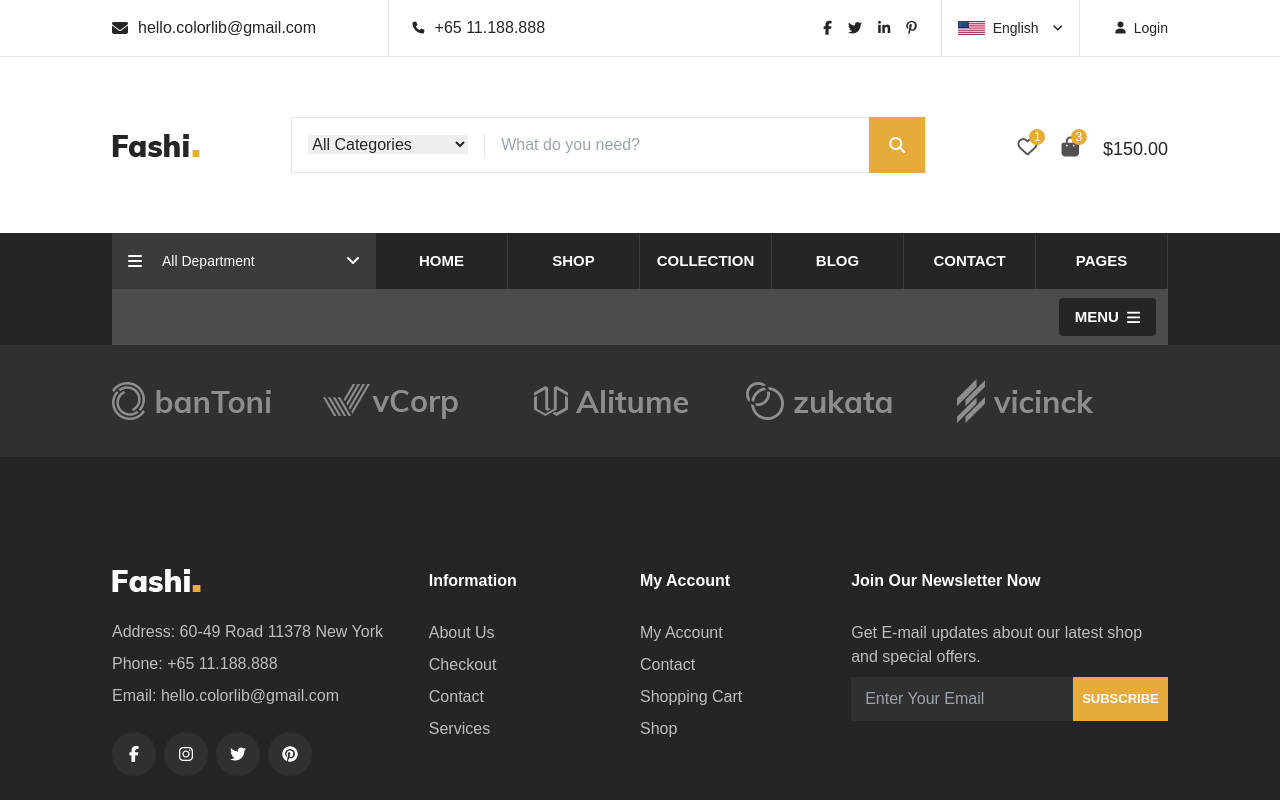
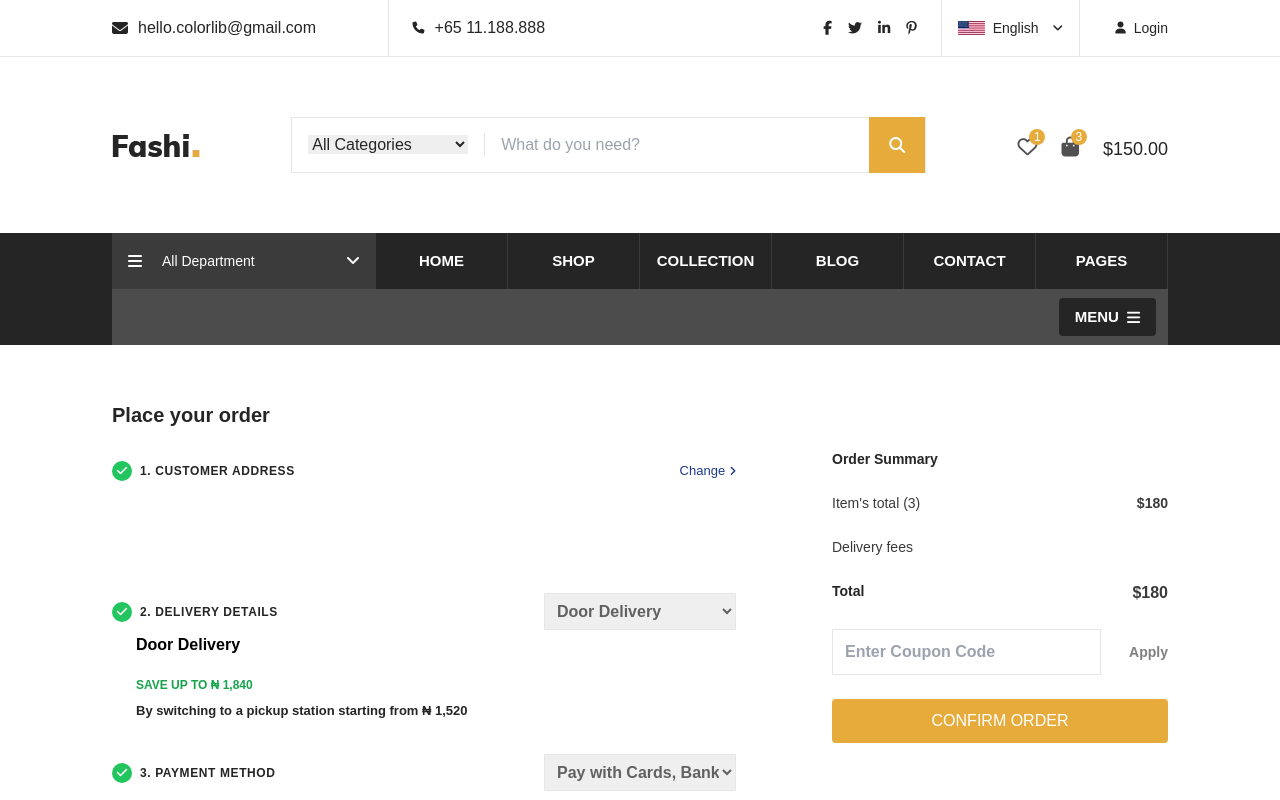
Before and after one commit to ANALOGUESHIFTS/AnalogueShiftsShoppingSite, a React (Vite) app: page /checkout in a window 1280 px wide. Shown: the top 800 px of the page. Built offline with nearby package versions, Linux system fonts and the light colour scheme; a web font is replaced by a local one.

Commit message:
Check Out Page

```diff
--- a/src/App.jsx
+++ b/src/App.jsx
@@ -17,6 +17,7 @@ import BlogPage from "./components/blogPage";
 import ContactPage from "./components/contactPage";
 import ShoppingCart from "./components/shoppingCart";
 import ProductDetails from "./components/productDetails";
+import CheckOutPage from "./components/checkoutPage";
 
 function App() {
   const [loading, setLoading] = useState(false);
@@ -63,6 +64,7 @@ function App() {
             <Route path="/contact" element={<ContactPage />} />
             <Route path="/shopping-cart" element={<ShoppingCart />} />
             <Route path="/product-details/:id" element={<ProductDetails />} />
+            <Route path="/checkout" element={<CheckOutPage />} />
           </Routes>
           <footer className="w-full">
             <div
--- /dev/null
+++ b/src/components/checkoutPage.jsx
@@ -0,0 +1,194 @@
+import { Link } from "react-router-dom";
+import { useState, useEffect } from "react";
+
+export default function CheckOutPage() {
+  const [cartProducts, setCartProducts] = useState([
+    {
+      id: 1,
+      name: "Pure Pineapple",
+      image: "/images/man-1.jpg",
+      price: 60.0,
+      quantity: 1,
+    },
+    {
+      id: 2,
+      name: "American lobster",
+      image: "/images/man-2.jpg",
+      price: 60.0,
+      quantity: 1,
+    },
+    {
+      id: 3,
+      name: "Guangzhou sweater",
+      image: "/images/man-3.jpg",
+      price: 60.0,
+      quantity: 1,
+    },
+  ]);
+  const [deliveryMethod, setDeliveryMethod] = useState("Door Delivery");
+  const [pickUpStation, setPickUpStation] = useState("");
+  const [total, setTotal] = useState(0);
+  const [paymentMethod, setPaymentMethod] = useState(
+    "Pay with Cards, Bank Transfer or USSD"
+  );
+  const [couponCode, setCouponCode] = useState("");
+
+  useEffect(() => {
+    setTotal(0);
+    cartProducts.forEach((data) => {
+      setTotal((prev) => (prev += data.price));
+    });
+  }, []);
+  return (
+    <main className="px-28 py-14 max-[1000px]:px-12 max-[800px]:px-5">
+      <p className="font-bold text-xl text-PrimaryBlack">Place your order</p>
+      <div className="pt-5 w-full grid grid-cols-8 gap-24 max-[900px]:flex max-[900px]:flex-col">
+        <div className="col-span-5 flex flex-col gap-5 max-[900px]:w-full">
+          <div className="w-full rounded h-28 flex flex-col">
+            <div className="w-full h-10 py-3 flex justify-between items-center flex-wrap">
+              <div className="flex items-center gap-2">
+                <div className="w-5 h-5 rounded-[50%] bg-green-500 flex justify-center items-center">
+                  <i className="fa-solid fa-check text-white text-xs"></i>
+                </div>
+                <p className="text-PrimaryBlack font-bold text-xs tracking-wider">
+                  1. CUSTOMER ADDRESS
+                </p>
+              </div>
+              <Link
+                to=""
+                className="flex items-center hover:underline text-[13px] text-blue-900 font-medium gap-1"
+              >
+                Change
+                <i className="fa-solid fa-angle-right text-[11px]"></i>
+              </Link>
+            </div>
+          </div>
+          <div className="w-full rounded h-auto flex flex-col pb-3">
+            <div className="w-full h-10 py-3 flex justify-between items-center flex-wrap">
+              <div className="flex items-center gap-2">
+                <div className="w-5 h-5 rounded-[50%] bg-green-500 flex justify-center items-center">
+                  <i className="fa-solid fa-check text-white text-xs"></i>
+                </div>
+                <p className="text-PrimaryBlack font-bold text-xs tracking-wider">
+                  2. DELIVERY DETAILS
+                </p>
+              </div>
+              <select
+                name="delivery method"
+                className="outline-none border py-2 w-48 text-PrimaryBlack/70 font-semibold pl-2"
+                value={deliveryMethod}
+                onChange={(e) => setDeliveryMethod(e.target.value)}
+              >
+                <option value="Door Delivery">Door Delivery</option>
+                <option value="Pick-up Station">Pick-up Station</option>
+              </select>
+            </div>
+            <p className="pt-3 text-base font-semibold pl-6">
+              {deliveryMethod}
+            </p>
+            <p className="pt-5 text-green-600 pl-6 text-xs font-semibold">
+              SAVE UP TO ₦ 1,840
+            </p>
+            <p className="pt-2 text-PrimaryBlack font-semibold text-[13px] pl-6">
+              By switching to a pickup station starting from ₦ 1,520
+            </p>
+            {deliveryMethod === "Pick-up Station" && (
+              <div className="pt-8 flex flex-col">
+                <p className=" text-PrimaryBlack font-semibold text-[13px] pl-6">
+                  Enter Pick-up Station
+                </p>
+                <input
+                  type="text"
+                  placeholder="Pick-up Station"
+                  value={pickUpStation}
+                  onChange={(e) => setPickUpStation(e.target.value)}
+                  className="border outline-none mt-2 px-3 w-80 py-2 text-PrimaryBlack/70 text-sm ml-6"
+                />
+              </div>
+            )}
+          </div>
+          <div className="w-full rounded h-auto flex flex-col pb-3">
+            <div className="w-full h-10 py-3 flex justify-between items-center">
+              <div className="flex items-center gap-2">
+                <div className="w-5 h-5 rounded-[50%] bg-green-500 flex justify-center items-center">
+                  <i className="fa-solid fa-check text-white text-xs"></i>
+                </div>
+                <p className="text-PrimaryBlack font-bold text-xs tracking-wider">
+                  3. PAYMENT METHOD
+                </p>
+              </div>
+              <select
+                name="delivery method"
+                className="outline-none border py-2 w-48 text-PrimaryBlack/70 font-semibold pl-2"
+                value={paymentMethod}
+                onChange={(e) => setPaymentMethod(e.target.value)}
+              >
+                <option value="Pay with Cards, Bank Transfer or USSD">
+                  Pay with Cards, Bank Transfer or USSD
+                </option>
+                <option value="Pay On Delivery">Pay On Delivery</option>
+              </select>
+            </div>
+            <p className="pt-3 text-base font-semibold pl-6 pb-2">
+              {paymentMethod}
+            </p>
+            <p className="text-xs font-semibold text-PrimaryBlack/70 pl-6">
+              You will be redirected to our secure checkout page
+            </p>
+          </div>
+        </div>
+        <div className="col-span-3 flex flex-col max-[900px]:w-full">
+          <p className=" text-PrimaryBlack font-semibold text-sm">
+            Order Summary
+          </p>
+          <div className="w-full flex justify-between pt-6">
+            <p className="text-sm font-medium text-PrimaryBlack/90">
+              Item's total ({cartProducts.length})
+            </p>
+            <p className="text-sm font-semibold text-PrimaryBlack/90">
+              ${total}
+            </p>
+          </div>
+          <div className="w-full flex justify-between pt-6">
+            <p className="text-sm font-medium text-PrimaryBlack/90">
+              Delivery fees
+            </p>
+            <p className="text-sm font-semibold text-PrimaryBlack/90">
+              {/* Delivery Fees */}
+            </p>
+          </div>
+          <div className="w-full flex justify-between pt-6">
+            <p className="text-sm font-semibold text-PrimaryBlack">Total</p>
+            <p className="text-base font-semibold text-PrimaryBlack/90">
+              ${total}
+            </p>
+          </div>
+          <div className="w-full flex justify-between pt-6 items-center">
+            <input
+              type="text"
+              value={couponCode}
+              onChange={(e) => setCouponCode(e.target.value)}
+              placeholder="Enter Coupon Code"
+              className="py-2.5 px-3 w-[80%] border outline-1 outline-PrimaryOrange text-PrimaryBlack/70 text-base font-semibold"
+            />
+            <p
+              style={{
+                color: `${
+                  couponCode.length > 0 ? "#e7ab3c" : "rgba(0,0,0,0.5)"
+                }`,
+              }}
+              className="text-sm font-semibold"
+            >
+              Apply
+            </p>
+          </div>
+          <div className="w-full flex justify-between pt-6 items-center">
+            <button className="border-none w-full flex justify-center items-center h-11 rounded text-white bg-PrimaryOrange hover:bg-PrimaryOrange/70">
+              CONFIRM ORDER
+            </button>
+          </div>
+        </div>
+      </div>
+    </main>
+  );
+}
--- a/src/components/productDetails.jsx
+++ b/src/components/productDetails.jsx
@@ -1,5 +1,5 @@
 import { useParams } from "react-router-dom";
-import { useState } from "react";
+import { useEffect, useState, useRef } from "react";
 import { menProducts, femaleProducts } from "./products";
 
 import { Splide, SplideSlide } from "@splidejs/react-splide";
@@ -12,9 +12,18 @@ export default function ProductDetails() {
   const { id } = useParams();
   const products = [...menProducts, ...femaleProducts];
   const item = products.filter((data) => data.id === id);
+  const containerRef = useRef();
+
+  useEffect(() => {
+    containerRef.current.scrollTop = 0;
+    containerRef.current.scrollIntoView({ behavior: "smooth" });
+  }, []);
 
   return (
-    <main className="p-28 max-[1000px]:px-12 max-[800px]:p-5">
+    <main
+      ref={containerRef}
+      className="p-28 max-[1000px]:px-12 max-[800px]:p-5"
+    >
       <div className="w-full flex gap-20 flex-wrap">
         <Splide
           aria-label="Product Images"
--- a/src/components/shoppingCart.jsx
+++ b/src/components/shoppingCart.jsx
@@ -1,4 +1,5 @@
 import { useState, useEffect } from "react";
+import { Link } from "react-router-dom";
 
 export default function ShoppingCart() {
   const [cartProducts, setCartProducts] = useState([
@@ -131,9 +132,12 @@ export default function ShoppingCart() {
       <div className="w-full mt-7 flex justify-between max-[900px]:flex-col">
         <div className="w-[330px] flex flex-col max-[900px]:w-full">
           <div className="flex justify-between w-full">
-            <button className="w-[57%] h-12 flex justify-center items-center border-2 border-solid border-black/10 text-sm text-PrimaryBlack/30 font-bold">
+            <Link
+              to="/shop"
+              className="w-[57%] h-12 flex justify-center items-center border-2 border-solid border-black/10 text-sm text-PrimaryBlack/30 font-bold"
+            >
               CONTINUE SHOPPING
-            </button>
+            </Link>
             <button className="w-[40%] h-12 flex justify-center items-center border-solid border-black/10 text-sm text-PrimaryBlack font-bold bg-black/10 border-2">
               UPDATE CART
             </button>
@@ -167,9 +171,12 @@ export default function ShoppingCart() {
               <p className="text-base font-bold text-PrimaryOrange">${total}</p>
             </div>
           </div>
-          <button className="row-span-1 w-full flex justify-center items-center bg-PrimaryBlack text-base font-bold text-white">
+          <Link
+            to="/checkout"
+            className="row-span-1 w-full flex justify-center items-center bg-PrimaryBlack text-base font-bold text-white"
+          >
             PROCEED TO CHECK OUT
-          </button>
+          </Link>
         </div>
       </div>
     </main>
```
